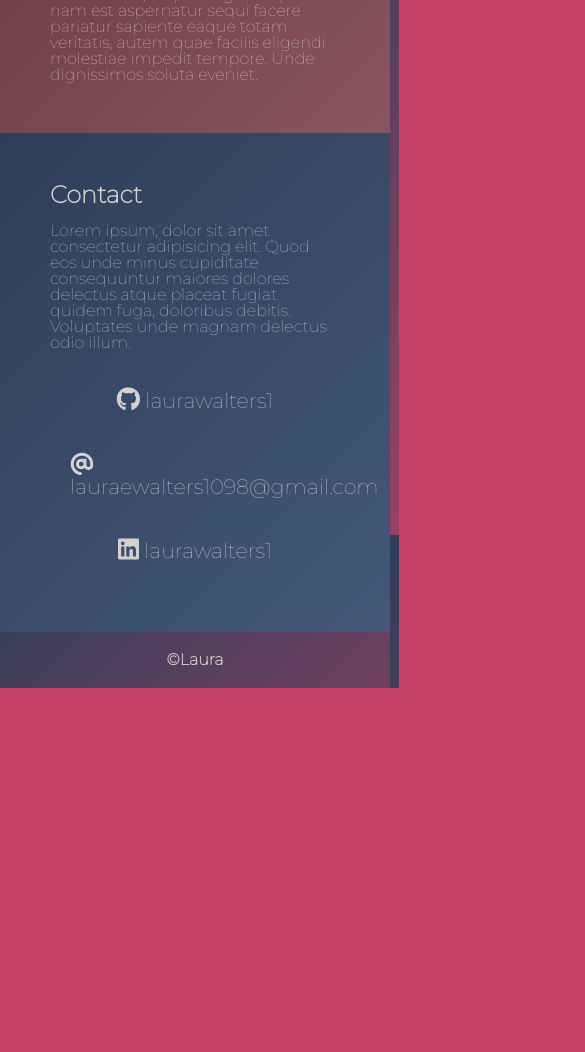
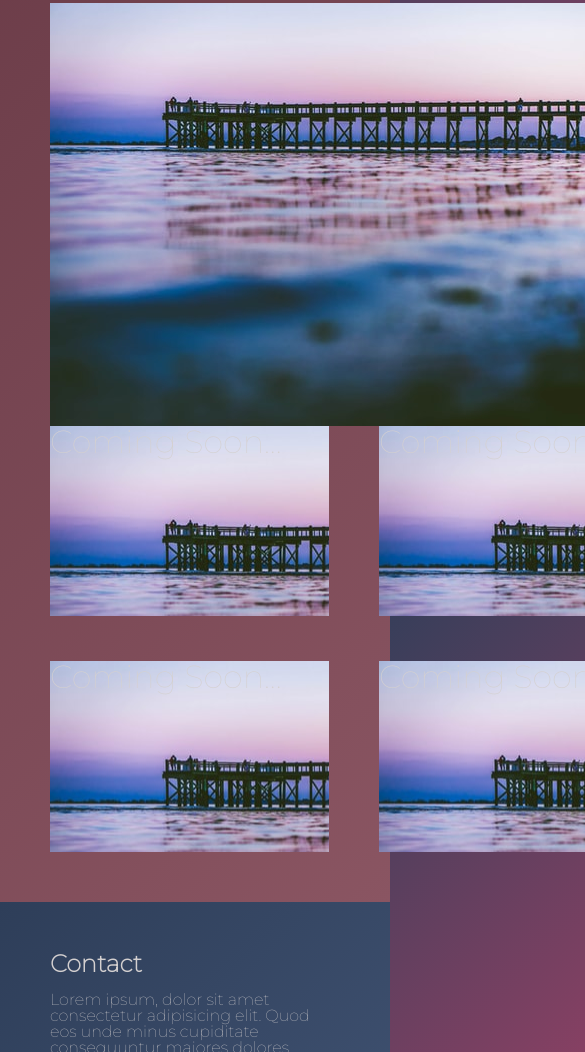
Before and after one commit to laurawalters1/portfolio, a plain HTML site: page index.html in a window 390 px wide. Shown: the part 1153-2205 px from the top of the page, 585 px wide, since content can reach past the window. Before the commit the page ends 1841 px from the top, so only its background shows below. Drawn offline with Linux system fonts and the light colour scheme.

Commit message:
Creating deployed application cards

```diff
--- a/assets/style.css
+++ b/assets/style.css
@@ -220,6 +220,86 @@ body {
     padding: 20px;
 }
 
+.card1 {
+    background-image: url(../images/derek-story-840Mgehu3Mw-unsplash.jpg);
+    width: 620px;
+    height: 423px;
+
+}
+
+.card2 {
+    background-image: url(../images/derek-story-840Mgehu3Mw-unsplash.jpg);
+    width: 279px;
+    height: 190.35px;
+}
+
+.card3 {
+    background-image: url(../images/derek-story-840Mgehu3Mw-unsplash.jpg);
+    width: 279px;
+    height: 190.35px;
+}
+
+.card4 {
+    background-image: url(../images/derek-story-840Mgehu3Mw-unsplash.jpg);
+    width: 279px;
+    height: 190.35px;
+}
+
+.card5 {
+    background-image: url(../images/derek-story-840Mgehu3Mw-unsplash.jpg);
+    width: 279px;
+    height: 190.35px;
+
+}
+
+.app-grid {
+    display: flex;
+    justify-content: space-between;
+    flex-wrap: wrap;
+}
+
+.app23 {
+    display: grid;
+    grid-template-columns: 1fr 1fr;
+    margin: 0;
+    position:relative;
+    justify-content: center;
+    column-gap: 50px;
+    row-gap: 45px;
+
+}
+
+.card1:hover {
+    transform: scale(1.1);
+    transition: ease-in-out 250ms;
+    box-shadow: 0 0 20px black ;
+    cursor: pointer;
+}
+.card1 p {
+    position: absolute;
+    bottom: 30px;
+    left: 30px;
+    font-size: 200%;
+    transition: ease-in-out 250ms;
+}
+
+
+
+.card:hover {
+    transform: scale(1.2);
+    transition: ease-in-out 250ms;
+    box-shadow: 0 0 20px black ;
+    color: rgb(63, 62, 62);
+    padding: 10px;
+    cursor: pointer;
+}
+
+.card p {
+
+    font-size: 200%;
+    transition: ease-in-out 250ms;
+}
+
 @media only screen and (max-width: 750px) {
     .header {
         width: 100%;
@@ -305,4 +385,85 @@ body {
         justify-content: center;
     }
 
+
+    .card1 {
+        background-image: url(../images/derek-story-840Mgehu3Mw-unsplash.jpg);
+        width: 620px;
+        height: 426;
+
+    }
+
+    .card2 {
+        background-image: url(../images/derek-story-840Mgehu3Mw-unsplash.jpg);
+        width: 279px;
+        height: 190.35px;
+    }
+
+    .card3 {
+        background-image: url(../images/derek-story-840Mgehu3Mw-unsplash.jpg);
+        width: 279px;
+        height: 190.35px;
+    }
+
+    .card4 {
+        background-image: url(../images/derek-story-840Mgehu3Mw-unsplash.jpg);
+        width: 279px;
+        height: 190.35px;
+    }
+
+    .card5 {
+        background-image: url(../images/derek-story-840Mgehu3Mw-unsplash.jpg);
+        width: 279px;
+        height: 190.35px;
+
+    }
+
+    .app-grid {
+        display: flex;
+        justify-content: space-between;
+        flex-wrap: wrap;
+    }
+
+    .app23 {
+        display: grid;
+        grid-template-columns: 1fr 1fr;
+        margin: 0;
+        position:relative;
+        justify-content: center;
+        column-gap: 50px;
+        row-gap: 45px;
+
+    }
+
+    .card1:hover {
+        transform: scale(1.1);
+        transition: ease-in-out 250ms;
+        box-shadow: 0 0 20px black ;
+        cursor: pointer;
+    }
+    .card1 p {
+        position: absolute;
+        bottom: 30px;
+        left: 30px;
+        font-size: 200%;
+        transition: ease-in-out 250ms;
+    }
+
+
+
+    .card:hover {
+        transform: scale(1.2);
+        transition: ease-in-out 250ms;
+        box-shadow: 0 0 20px black ;
+        color: rgb(63, 62, 62);
+        padding: 10px;
+        cursor: pointer;
+    }
+
+    .card p {
+
+        font-size: 200%;
+        transition: ease-in-out 250ms;
+    }
+
 }
--- a/index.html
+++ b/index.html
@@ -37,7 +37,19 @@
     <section class="applications">
         <h2>Applications</h2>
         <br>
-        <p>Lorem ipsum dolor sit amet consectetur, adipisicing elit. Aperiam nam est aspernatur sequi facere pariatur sapiente eaque totam veritatis, autem quae facilis eligendi molestiae impedit tempore. Unde dignissimos soluta eveniet.</p>
+        <br>
+        <br>
+        <div class="app-grid">
+            <div app1>
+            <div class="card1"><p>Horiseon: debugging project</p></div>
+            </div>
+            <div class="app23">
+            <div class="card2 card"><p>Coming Soon...</p></div>
+            <div class="card3 card"><p>Coming Soon...</p></div>
+            <div class="card4 card"><p>Coming Soon...</p></div>
+            <div class="card5 card"><p>Coming Soon...</p></div>
+            </div>
+        </div>
     </section>
 
     <section class="contact">
```
Also changed, not shown: images/derek-story-840Mgehu3Mw-unsplash.jpg (added).
